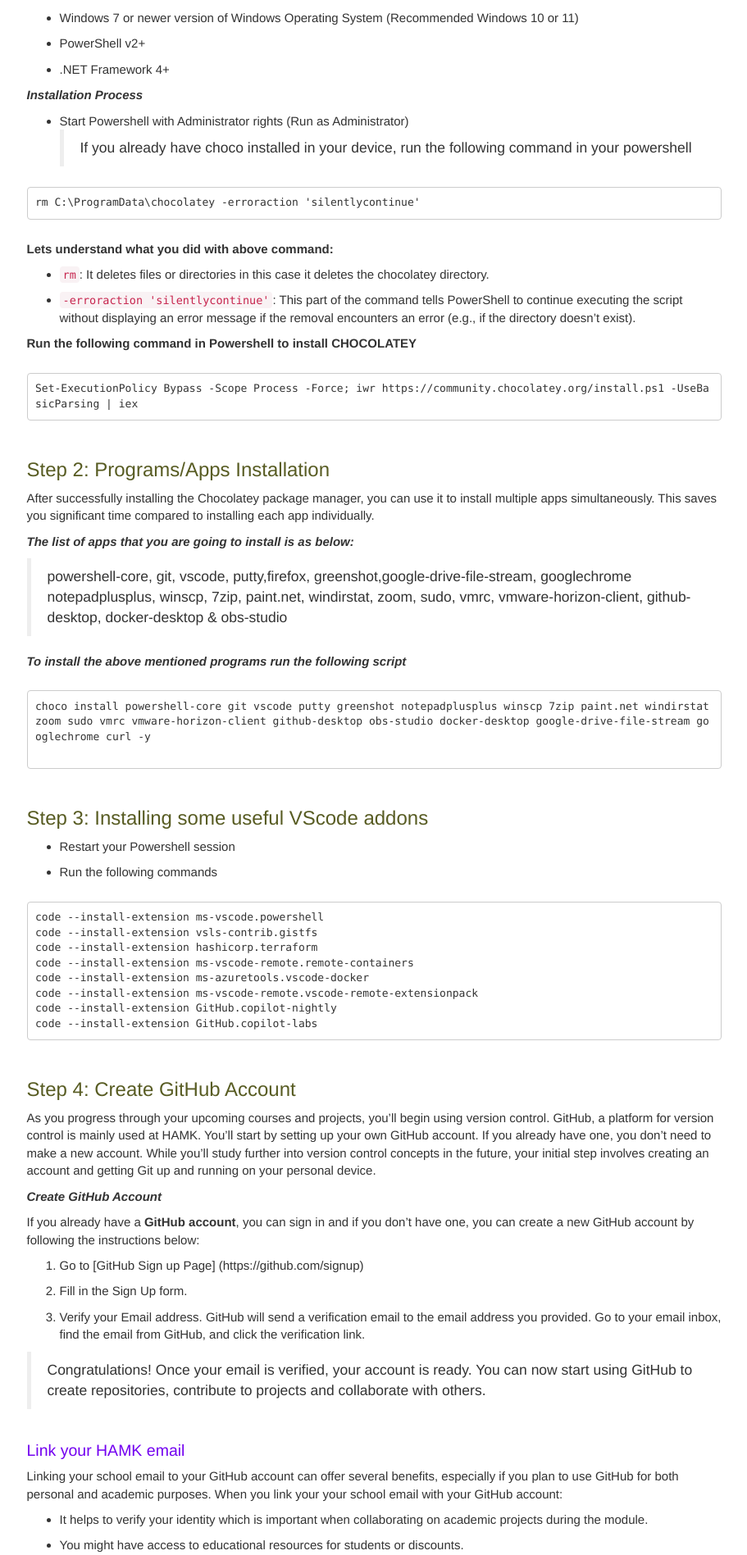
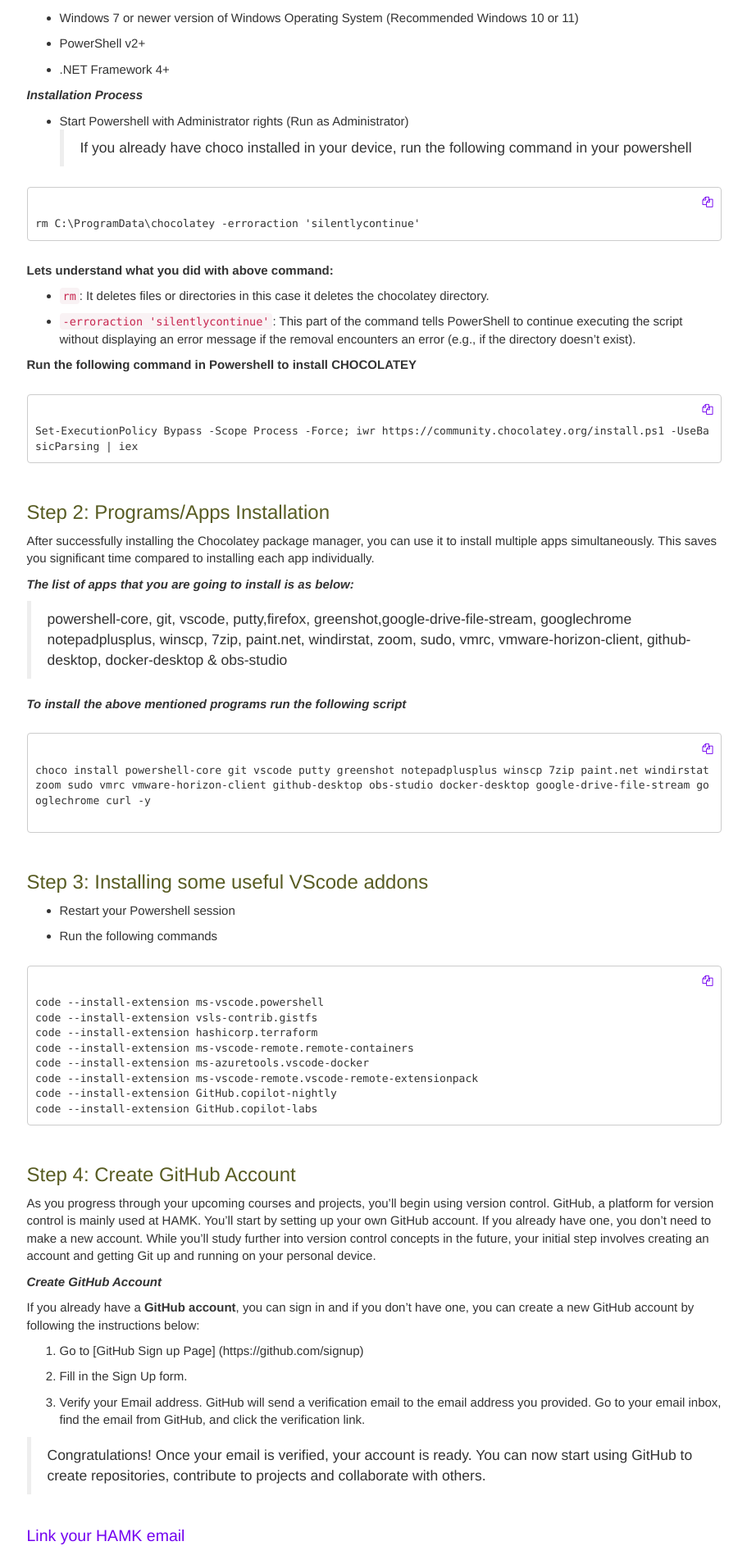
Before and after one commit to hamk-business-information-technology/os, a Jekyll site: the page built from index.md, in a window 1280 px wide. Shown: the part 594-2491 px from the top of the page at 82% size, without its empty margins (330-1241 px from the left). Built offline with Jekyll 4.4.1, drawn with Linux system fonts in a browser that asks for light colours; our own code applies the rules of GitHub Pages for plain Markdown files; comment, search, counter and statistics services are not loaded.

Commit message:
add copy icons to code elements (#7)
Thanks a lot! This will help us :)

```diff
--- a/_includes/head.html
+++ b/_includes/head.html
@@ -29,6 +29,10 @@
 <script src="{{ "js/toc.js" }}"></script>
 <script src="{{ "js/customscripts.js" }}"></script>
 
+<!--copy button / icon-->
+<link rel="stylesheet" href="css/copy_icon.css">
+<script src="{{ "js/copy_button.js" }}"></script>
+
 <link rel="shortcut icon" href="{{ "images/favicon.ico"  }}">
 
 <!-- HTML5 Shim and Respond.js IE8 support of HTML5 elements and media queries -->
--- /dev/null
+++ b/css/copy_icon.css
@@ -0,0 +1,12 @@
+.copy-button {
+  position: absolute;
+  top: 0;
+  right: 0;
+  z-index: 1;
+  background: none;
+  color:#7300f0;
+  border: none;
+  font-size: 1em;
+  padding: 0em;
+  cursor: pointer;
+}
--- /dev/null
+++ b/js/copy_button.js
@@ -0,0 +1,56 @@
+// Execute the code when the DOM is ready
+document.addEventListener('DOMContentLoaded', function () {
+  // Find all code blocks in the document
+  var codeBlocks = document.querySelectorAll("pre > code");
+
+  // Loop through each code block
+  codeBlocks.forEach(function (codeBlock) {
+    // Create a container div for positioning
+    var container = document.createElement("div");
+    container.style.position = "relative";
+    container.style.paddingTop = "2em"; // Adjust padding to create space for the button
+
+    // Append the container before the code block
+    codeBlock.parentNode.insertBefore(container, codeBlock);
+
+    // Append the code block to the container
+    container.appendChild(codeBlock);
+
+    // Create a button element
+    var copyButton = document.createElement("button");
+    copyButton.className = "copy-button";
+    copyButton.innerHTML = '<i class="fa fa-copy"></i>';
+
+    // Append the button to the container
+    container.appendChild(copyButton);
+
+    // Add click event listener to the button
+    copyButton.addEventListener("click", function () {
+      // Get the text content of the code block
+      var codeText = codeBlock.textContent.trim();
+
+      // Create a temporary textarea element
+      var textarea = document.createElement("textarea");
+      textarea.value = codeText;
+
+      // Append the textarea to the document body
+      document.body.appendChild(textarea);
+
+      // Select the text inside the textarea
+      textarea.select();
+
+      // Execute the copy command
+      document.execCommand("copy");
+
+      // Remove the temporary textarea
+      document.body.removeChild(textarea);
+
+      // Change button text to indicate successful copy
+      copyButton.innerHTML = '<i class="fa fa-check"></i>';
+      setTimeout(function () {
+        // Reset button text after a short delay
+        copyButton.innerHTML = '<i class="fa fa-copy"></i>';
+      }, 1000); // Reset after 1 second
+    });
+  });
+});
```
